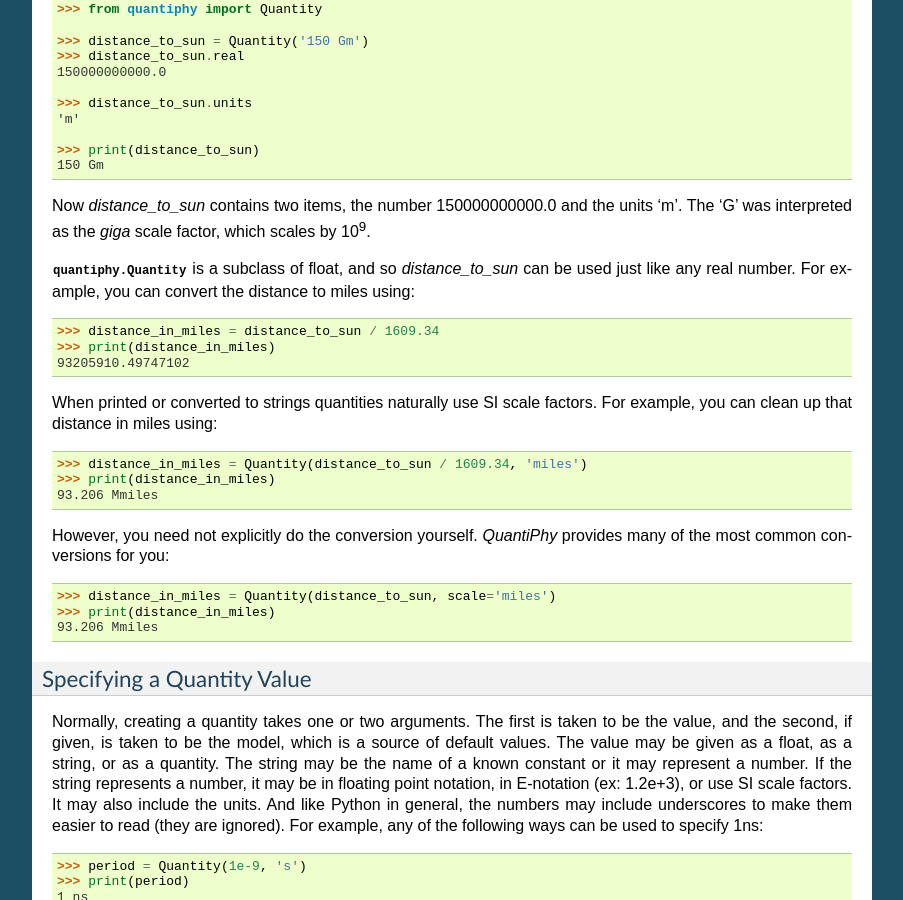
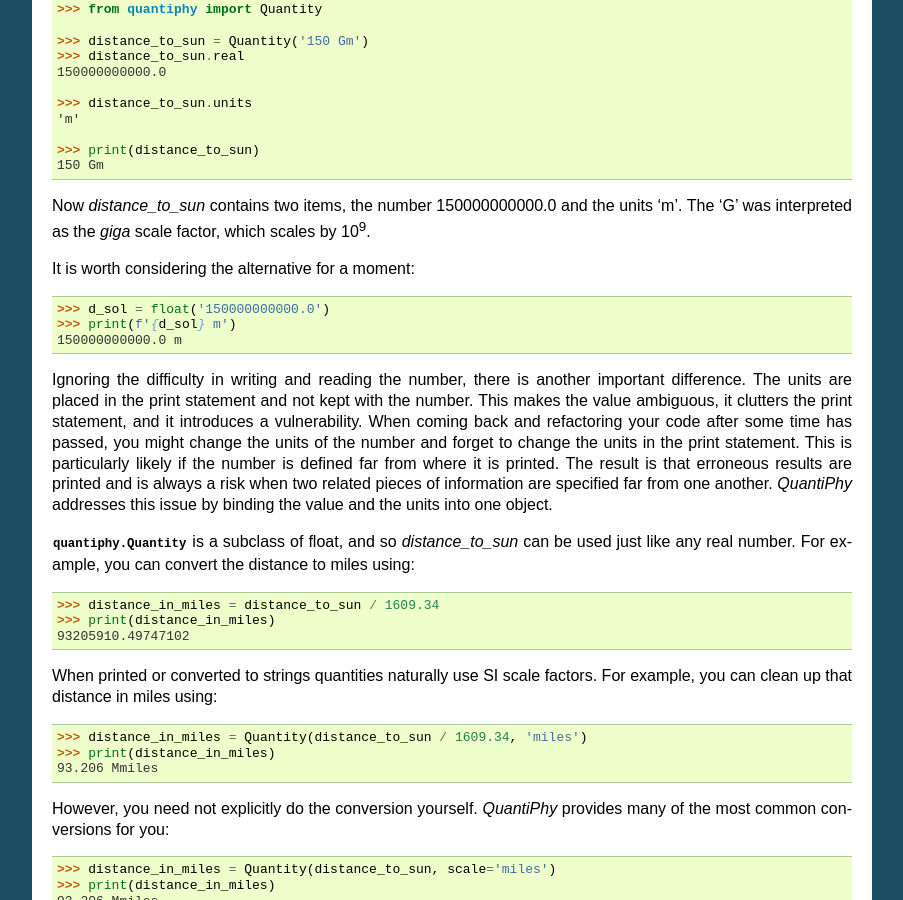
Before and after one commit to KenKundert/quantiphy, a Sphinx documentation site: the page built from doc/user.rst, in a window 1280 px wide and 900 px high, scrolled down 1172 px. Shown: the whole window, without its empty margins (198-1101 px from the left). Built offline with Sphinx 7.4.7, drawn with Linux system fonts in a browser that asks for light colours.

Commit message:
Improved the documentation a bit.

```diff
--- a/doc/user.rst
+++ b/doc/user.rst
@@ -90,6 +90,25 @@
 Now *distance_to_sun* contains two items, the number 150000000000.0 and the
 units 'm'.  The 'G' was interpreted as the *giga* scale factor, which scales by
 10\ :sup:`9`.
+
+It is worth considering the alternative for a moment:
+
+.. code-block:: python
+
+    >>> d_sol = float('150000000000.0')
+    >>> print(f'{d_sol} m')
+    150000000000.0 m
+
+Ignoring the difficulty in writing and reading the number, there is another
+important difference. The units are placed in the print statement and not kept
+with the number. This makes the value ambiguous, it clutters the print
+statement, and it introduces a vulnerability. When coming back and refactoring
+your code after some time has passed, you might change the units of the number
+and forget to change the units in the print statement. This is particularly
+likely if the number is defined far from where it is printed. The result is that
+erroneous results are printed and is always a risk when two related pieces of
+information are specified far from one another. *QuantiPhy* addresses this issue
+by binding the value and the units into one object.
 
 :class:`quantiphy.Quantity` is a subclass of float, and so *distance_to_sun* can
 be used just like any real number. For example, you can convert the distance to
```
